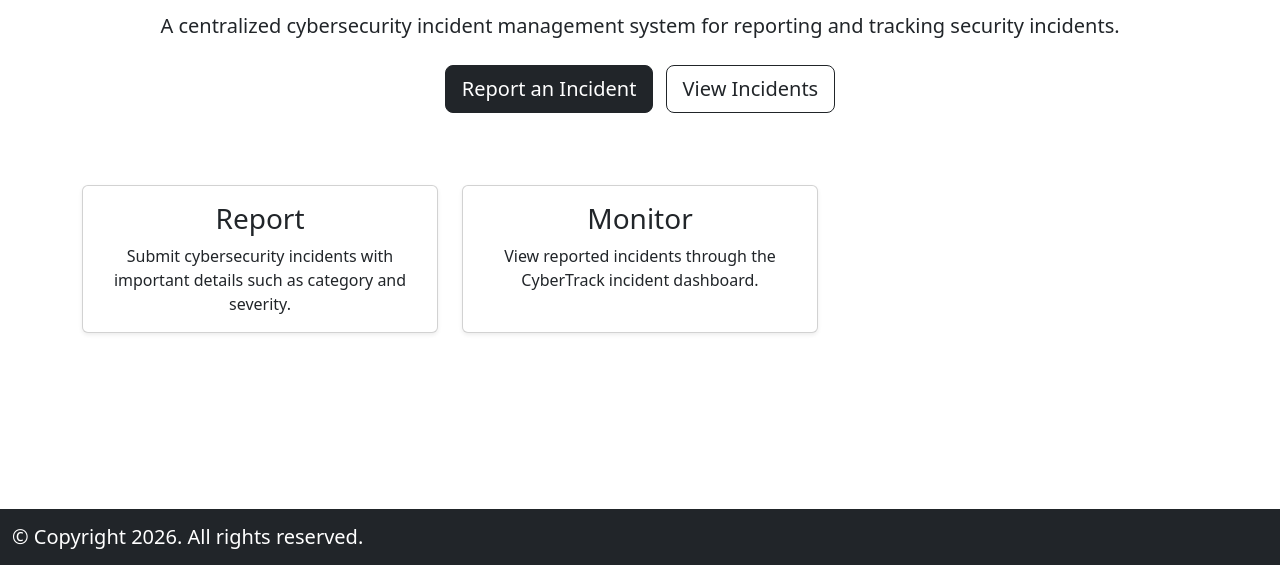
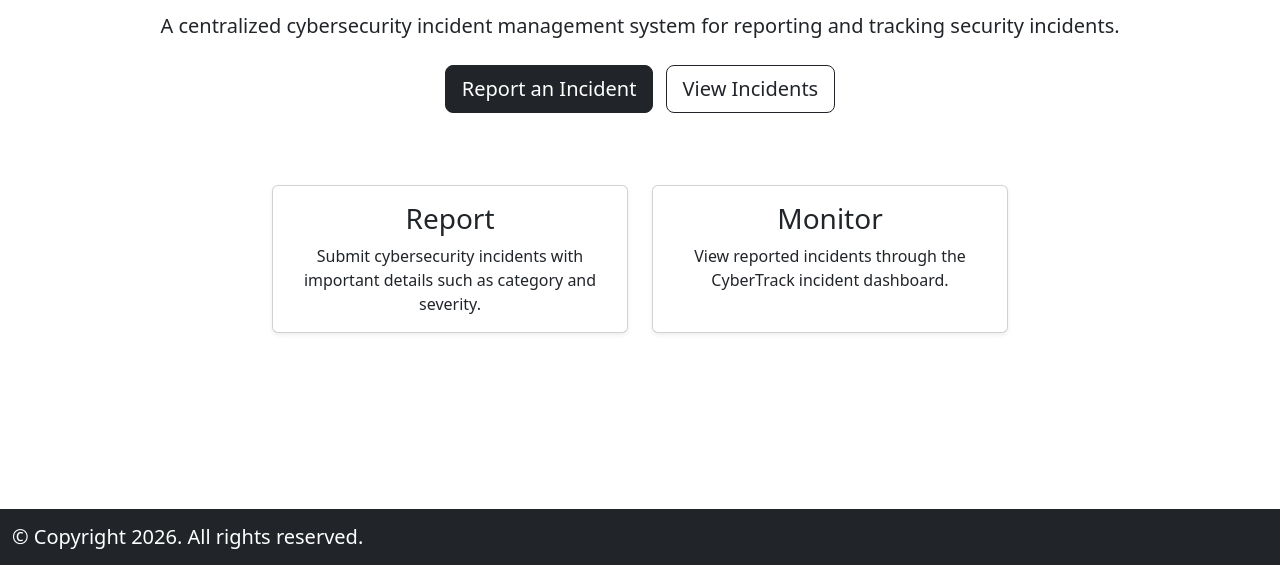
Before and after one commit to davidabati1960/INFR3120-Fall26-Project, a Node server app: page / in a window 1280 px wide. Shown: the part 235-800 px from the top of the page. Run offline with Node 20, Linux system fonts and the light colour scheme; some libraries are stand-ins or nearby versions.

Commit message:
Improve dashboard and homepage

```diff
--- a/views/index.ejs
+++ b/views/index.ejs
@@ -24,7 +24,7 @@
         </div>
     </section>
 
-    <section class="row text-center mt-4">
+    <section class="row text-center mt-4 justify-content-center">
 
         <div class="col-md-4 mb-4">
             <div class="card h-100 shadow-sm">
```
